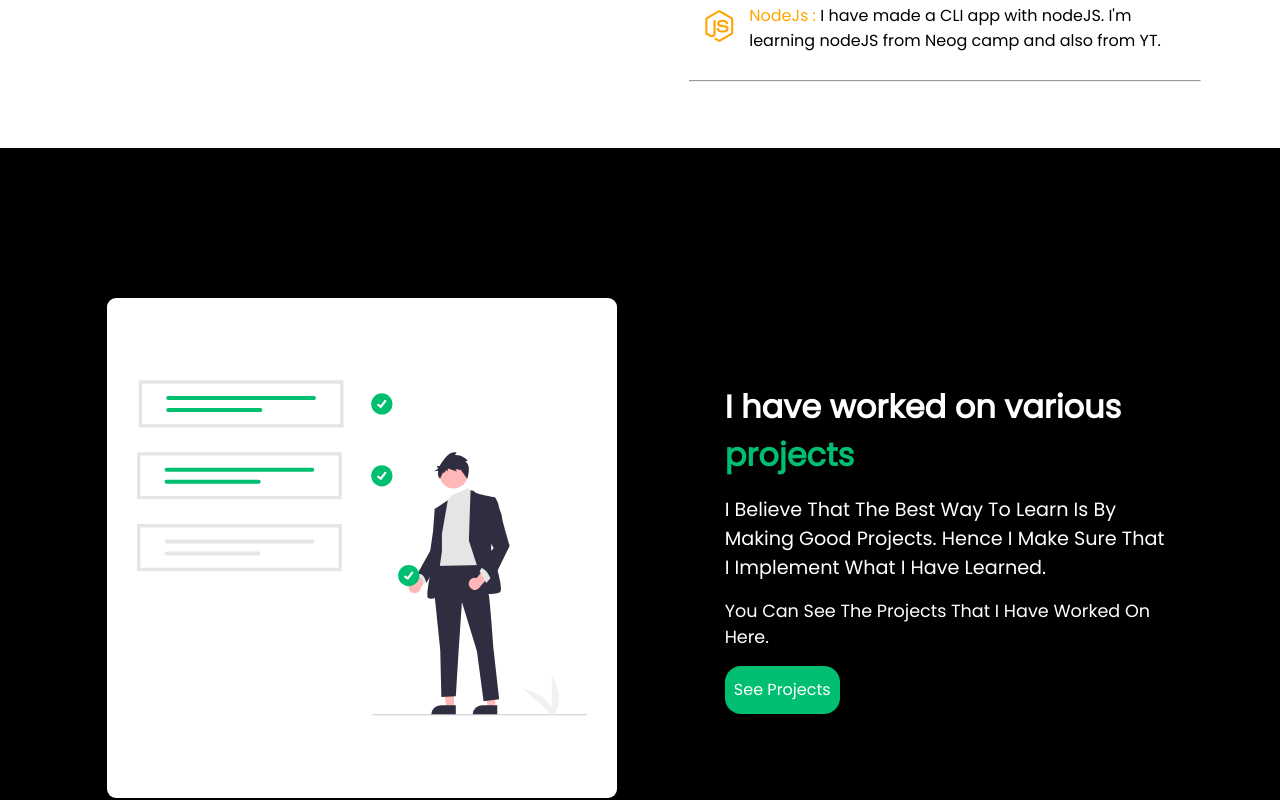
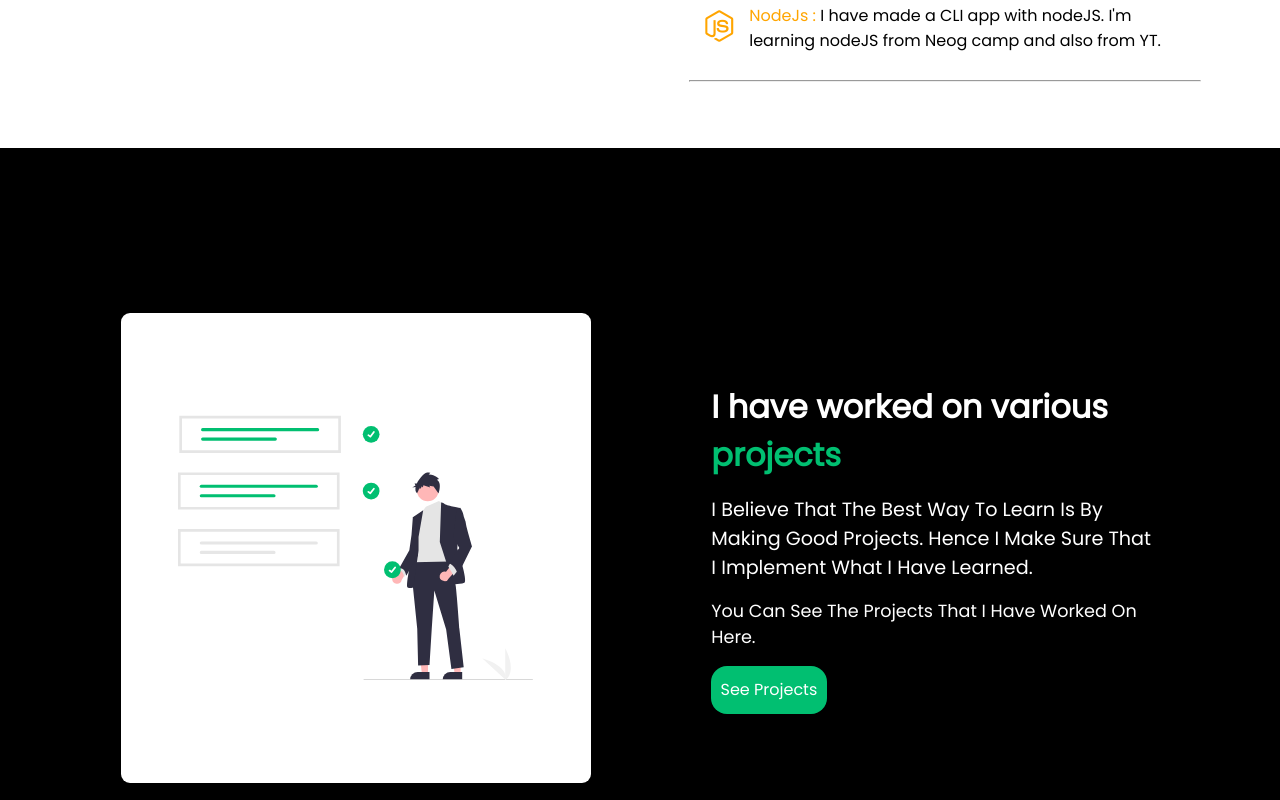
Before and after one commit to omkarpatke/portfolio-in-react, a React (Create React App) app: page / in a window 1280 px wide. Shown: the part 1436-2236 px from the top of the page. Built offline with nearby package versions, Linux system fonts and the light colour scheme; the HTML template or start-up script is replaced by a standard one.

Commit message:
style : fixed size of project img

```diff
--- a/src/Components/ProjectSection/project.css
+++ b/src/Components/ProjectSection/project.css
@@ -4,6 +4,7 @@
     background-color: black;
     height: 100vh;
     align-items: center;
+
 
 }
 .project-card{
@@ -53,16 +54,16 @@
 }
 .img{
     background-color: white;
-    height: 500px;
-    width: 510px;
+    height: 470px;
+    width: 470px;
     border-radius: 9px;
     display: flex;
     justify-content: center;
     align-items: center;
 }
 .project-container img{
-    height: 400px;
-    width: 450px;
+    height: 270px;
+    width: 355px;
     background-color: white;
 }
 .projects{
```
